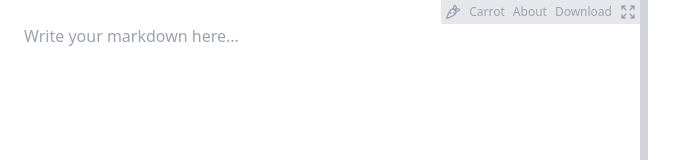
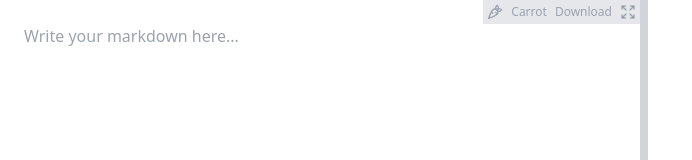
Before and after one commit to skyheat/carrot-editor, a Next.js app: page / in a window 1280 px wide. Shown: the top 160 px of the page, without its empty margins (0-692 px from the left). Built offline with nearby package versions, Linux system fonts and the light colour scheme.

Commit message:
removed about for now

```diff
--- a/src/components/About/index.tsx
+++ b/src/components/About/index.tsx
@@ -2,6 +2,7 @@ const About = () => {
  return (
   <div className="p-6">
    <h1>About</h1>
+   <p></p>
   </div>
  )
 }
--- a/src/components/MiniToolbar/index.tsx
+++ b/src/components/MiniToolbar/index.tsx
@@ -20,7 +20,7 @@ const MiniToolbar = ({
    <div className=" bg-gray-200 flex flex-row space-x-2 text-xs p-1 text-gray-400">
     <Carrot size={16} />
     <p>Carrot</p>
-    <button onClick={() => openModal("about")}>About</button>
+    {/* <button onClick={() => openModal("about")}>About</button> */}
     <Download markdownText={markdownText} />
     {/* <button onClick={() => openModal("settings")}>Settings</button> */}
     <MaxMinButton
```
